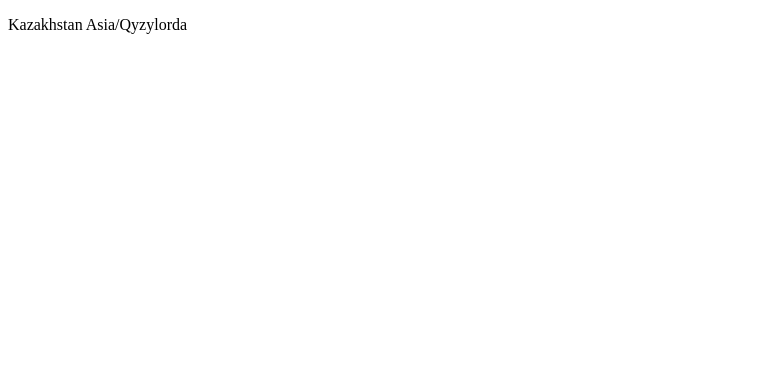
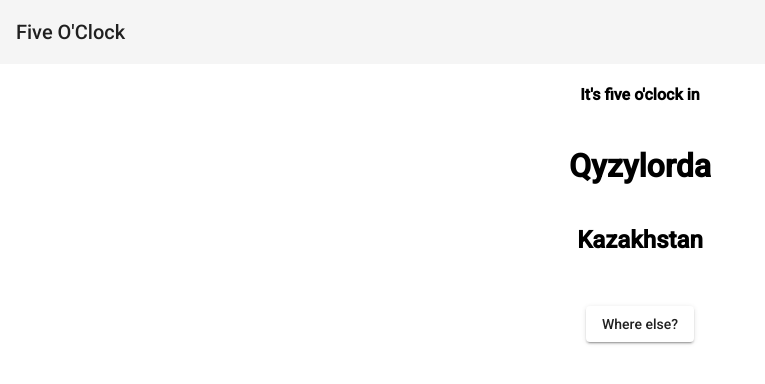
Before and after one commit to Nicolaidavies/fiveoclock, an Angular app: page / in a window 1280 px wide. Shown: the top 384 px of the page, without its empty margins (0-765 px from the left). Built offline with nearby package versions, Linux system fonts and the light colour scheme.

Commit message:
Concept is working

```diff
--- a/angular.json
+++ b/angular.json
@@ -28,6 +28,7 @@
               "src/manifest.json"
             ],
             "styles": [
+              "./node_modules/@angular/material/prebuilt-themes/indigo-pink.css",
               "src/styles.scss"
             ],
             "scripts": []
@@ -85,6 +86,7 @@
             "tsConfig": "src/tsconfig.spec.json",
             "karmaConfig": "src/karma.conf.js",
             "styles": [
+              "./node_modules/@angular/material/prebuilt-themes/indigo-pink.css",
               "src/styles.scss"
             ],
             "scripts": [],
--- a/package.json
+++ b/package.json
@@ -12,16 +12,19 @@
   "private": true,
   "dependencies": {
     "@angular/animations": "~7.1.0",
+    "@angular/cdk": "~7.2.0",
     "@angular/common": "~7.1.0",
     "@angular/compiler": "~7.1.0",
     "@angular/core": "~7.1.0",
     "@angular/forms": "~7.1.0",
+    "@angular/material": "^7.2.0",
     "@angular/platform-browser": "~7.1.0",
     "@angular/platform-browser-dynamic": "~7.1.0",
     "@angular/pwa": "^0.11.3",
     "@angular/router": "~7.1.0",
     "@angular/service-worker": "~7.1.0",
     "core-js": "^2.5.4",
+    "hammerjs": "^2.0.8",
     "moment-timezone": "^0.5.23",
     "rxjs": "~6.3.3",
     "tslib": "^1.9.0",
--- a/src/app/app.component.html
+++ b/src/app/app.component.html
@@ -1 +1,5 @@
+<mat-toolbar>
+  <span>Five O'Clock</span>
+</mat-toolbar>
+
 <router-outlet></router-outlet>
--- a/src/app/app.module.ts
+++ b/src/app/app.module.ts
@@ -1,11 +1,23 @@
 import { BrowserModule } from '@angular/platform-browser';
 import { NgModule } from '@angular/core';
+import { ServiceWorkerModule } from '@angular/service-worker';
+import { BrowserAnimationsModule } from '@angular/platform-browser/animations';
+
+import { MatToolbarModule } from '@angular/material/toolbar';
+import { MatCardModule } from '@angular/material/card';
+import { MatButtonModule } from '@angular/material/button';
+
 
 import { AppRoutingModule } from './app-routing.module';
 import { AppComponent } from './app.component';
-import { ServiceWorkerModule } from '@angular/service-worker';
 import { environment } from '../environments/environment';
 import { TimezoneComponent } from './timezone/timezone.component';
+
+const materialModules = [
+  MatToolbarModule,
+  MatCardModule,
+  MatButtonModule
+];
 
 @NgModule({
   declarations: [
@@ -15,7 +27,9 @@ import { TimezoneComponent } from './timezone/timezone.component';
   imports: [
     BrowserModule,
     AppRoutingModule,
-    ServiceWorkerModule.register('ngsw-worker.js', { enabled: environment.production })
+    ServiceWorkerModule.register('ngsw-worker.js', { enabled: environment.production }),
+    BrowserAnimationsModule,
+    ...materialModules
   ],
   providers: [],
   bootstrap: [AppComponent]
--- a/src/app/timezone/timezone.component.html
+++ b/src/app/timezone/timezone.component.html
@@ -1,4 +1,17 @@
-<p>
-  {{city.countryName}}
-  {{city.zoneName}}
-</p>
+<div class="container">
+  <h4 class="header">It's five o'clock in</h4>
+
+  <h1 class="city-name">
+    {{cityName}}
+  </h1>
+
+  <h2 class="country-name">
+    {{countryName}}
+  </h2>
+
+  <div class="button-container">
+    <button mat-raised-button (click)="loadCity()">
+      Where else?
+    </button>
+  </div>
+</div>
--- a/src/app/timezone/timezone.component.scss
+++ b/src/app/timezone/timezone.component.scss
@@ -0,0 +1,24 @@
+.container {
+  text-align: center;
+  display: flex;
+  flex-direction: column;
+}
+
+
+.header {
+  flex: 1;
+}
+
+.city-name {
+  flex: 2;
+}
+
+.country-name {
+  flex: 1;
+}
+
+.button-container {
+  flex: 1;
+  margin-top: 2em;
+  text-align: center;
+}
--- a/src/app/timezone/timezone.component.ts
+++ b/src/app/timezone/timezone.component.ts
@@ -10,13 +10,23 @@ import { TimeService } from '../services/time.service';
 export class TimezoneComponent implements OnInit {
 
   city: IZone;
+  cityName: string;
+  countryName: string;
 
-  constructor(private timeService: TimeService) {
-    const city = this.timeService.getCity();
-    this.city = city;
+  constructor(private timeService: TimeService) {}
+
+  ngOnInit() {
+    this.loadCity();
   }
 
-  ngOnInit() {
+  public loadCity() {
+    const city = this.timeService.getCity();
+    this.cityName = this.formatCityName(city.zoneName);
+    this.countryName = city.countryName;
   }
 
+  private formatCityName(zoneName: string): string {
+    const parts = zoneName.split('/');
+    return parts[parts.length - 1];
+  }
 }
--- a/src/index.html
+++ b/src/index.html
@@ -9,6 +9,8 @@
   <link rel="icon" type="image/x-icon" href="favicon.ico">
   <link rel="manifest" href="manifest.json">
   <meta name="theme-color" content="#1976d2">
+  <link href="https://fonts.googleapis.com/css?family=Roboto:300,400,500" rel="stylesheet">
+  <link href="https://fonts.googleapis.com/icon?family=Material+Icons" rel="stylesheet">
 </head>
 <body>
   <app-root></app-root>
--- a/src/main.ts
+++ b/src/main.ts
@@ -1,3 +1,4 @@
+import 'hammerjs';
 import { enableProdMode } from '@angular/core';
 import { platformBrowserDynamic } from '@angular/platform-browser-dynamic';
 
--- a/src/styles.scss
+++ b/src/styles.scss
@@ -1 +1,4 @@
 /* You can add global styles to this file, and also import other style files */
+
+html, body { height: 100%; }
+body { margin: 0; font-family: Roboto, "Helvetica Neue", sans-serif; }
```
Also changed, not shown: 1 other file (tests, documents, lock files or other folders).
